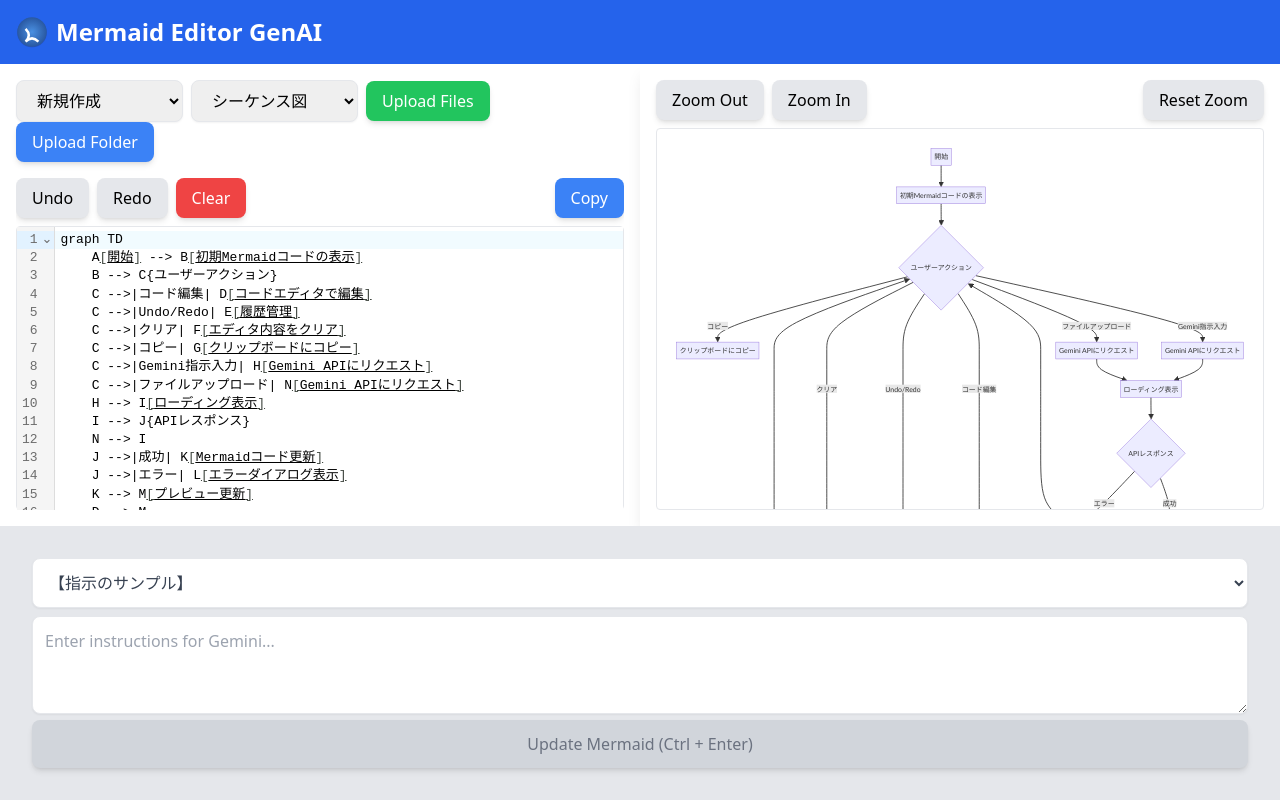
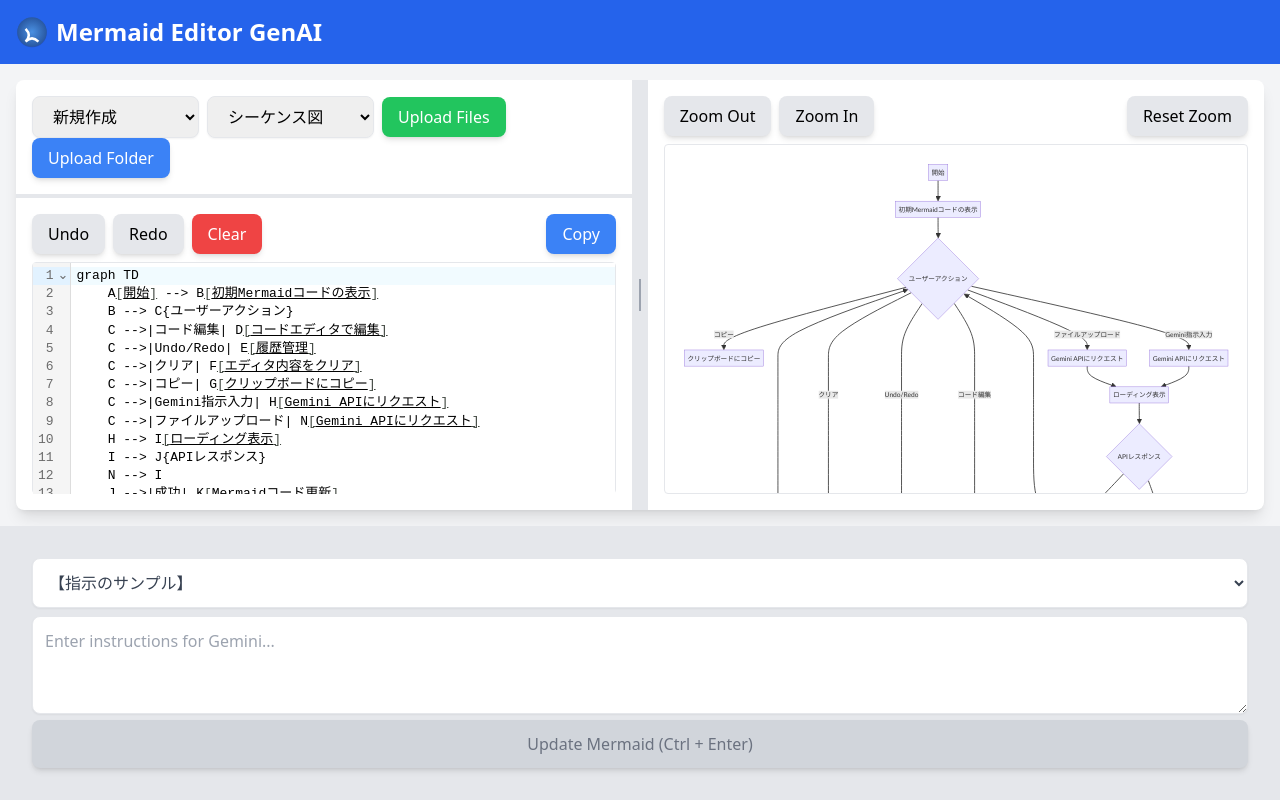
Before and after one commit to aegisfleet/mermaid-editor-genai, a Next.js app: page / in a window 1280 px wide. Built offline with nearby package versions, Linux system fonts and the light colour scheme.

Commit message:
プレビューの大きさを可変にする機能を追加

```diff
--- /dev/null
+++ b/components/Resizer.tsx
@@ -0,0 +1,50 @@
+import React, { useCallback, useEffect, useState } from 'react';
+
+interface ResizerProps {
+  onResize: (leftWidth: number) => void;
+  initialLeftWidth?: number;
+}
+
+const Resizer: React.FC<ResizerProps> = ({ onResize, initialLeftWidth = 50 }) => {
+  const [isDragging, setIsDragging] = useState(false);
+
+  const handleMouseDown = useCallback((e: React.MouseEvent) => {
+    e.preventDefault();
+    setIsDragging(true);
+  }, []);
+
+  const handleMouseUp = useCallback(() => {
+    setIsDragging(false);
+  }, []);
+
+  const handleMouseMove = useCallback((e: MouseEvent) => {
+    if (!isDragging) return;
+    const container = document.getElementById('resizable-container');
+    if (!container) return;
+
+    const containerRect = container.getBoundingClientRect();
+    const newLeftWidth = ((e.clientX - containerRect.left) / containerRect.width) * 100;
+    onResize(Math.max(10, Math.min(90, newLeftWidth)));
+  }, [isDragging, onResize]);
+
+  useEffect(() => {
+    document.addEventListener('mousemove', handleMouseMove);
+    document.addEventListener('mouseup', handleMouseUp);
+
+    return () => {
+      document.removeEventListener('mousemove', handleMouseMove);
+      document.removeEventListener('mouseup', handleMouseUp);
+    };
+  }, [handleMouseMove, handleMouseUp]);
+
+  return (
+    <div
+      className="flex items-center justify-center w-4 bg-gray-200 cursor-col-resize hover:bg-gray-300 transition-colors"
+      onMouseDown={handleMouseDown}
+    >
+      <div className="w-0.5 h-8 bg-gray-400" />
+    </div>
+  );
+};
+
+export default Resizer;
--- a/pages/index.tsx
+++ b/pages/index.tsx
@@ -6,6 +6,7 @@ import ErrorDialog from '../components/ErrorDialog';
 import FileUpload, { DiagramType, UpdateType } from '../components/FileUpload';
 import GeminiInput from '../components/GeminiInput';
 import LoadingDialog from '../components/LoadingDialog';
+import Resizer from '../components/Resizer';
 import { generateDiagram, updateDiagramWithFiles, updateMermaidWithGemini } from '../utils/geminiApi';
 
 const MermaidPreview = dynamic(() => import('../components/MermaidPreview'), { ssr: false });
@@ -16,6 +17,7 @@ const Home = () => {
   const [currentIndex, setCurrentIndex] = useState<number>(-1);
   const [isLoading, setIsLoading] = useState<boolean>(false);
   const [error, setError] = useState<string | null>(null);
+  const [leftWidth, setLeftWidth] = useState<number>(50);
 
   useEffect(() => {
     const initialCode = `graph TD
@@ -112,6 +114,10 @@ const Home = () => {
     }
   };
 
+  const handleResize = (newLeftWidth: number) => {
+    setLeftWidth(newLeftWidth);
+  };
+
   return (
     <div className="flex flex-col h-screen bg-gray-100">
       <Head>
@@ -121,10 +127,13 @@ const Home = () => {
         <img src="/favicon.svg" alt="App Icon" className="h-8 w-8 mr-2" />
         <h1 className="text-2xl font-bold">Mermaid Editor GenAI</h1>
       </header>
-      <main className="flex flex-1 overflow-hidden">
-        <div className="w-1/2 p-4 bg-white shadow-lg flex flex-col overflow-hidden">
+      <main className="flex flex-1 overflow-hidden p-4">
+        <div id="resizable-container" className="flex-grow flex overflow-hidden bg-white rounded-lg shadow-lg">
+          <div style={{ width: `${leftWidth}%` }} className="flex flex-col min-w-[10%] max-w-[90%]">
+            <div className="p-4 pb-0 border-b-4">
               <FileUpload onFilesSelected={handleFilesSelected} />
-          <div className="flex-1 overflow-auto">
+            </div>
+            <div className="flex-1 overflow-auto p-4">
               <CodeEditor
                 code={mermaidCode}
                 onChange={updateCode}
@@ -134,8 +143,10 @@ const Home = () => {
               />
             </div>
           </div>
-        <div className="w-1/2 p-4 bg-white shadow-lg flex flex-col overflow-hidden">
+          <Resizer onResize={handleResize} initialLeftWidth={leftWidth} />
+          <div style={{ width: `${100 - leftWidth}%` }} className="flex flex-col p-4 min-w-[10%] max-w-[90%]">
             <MermaidPreview code={mermaidCode} />
+          </div>
         </div>
       </main>
       <footer className="bg-gray-200 p-4">
```
Lines whose indentation alone changed are shown as unchanged.
